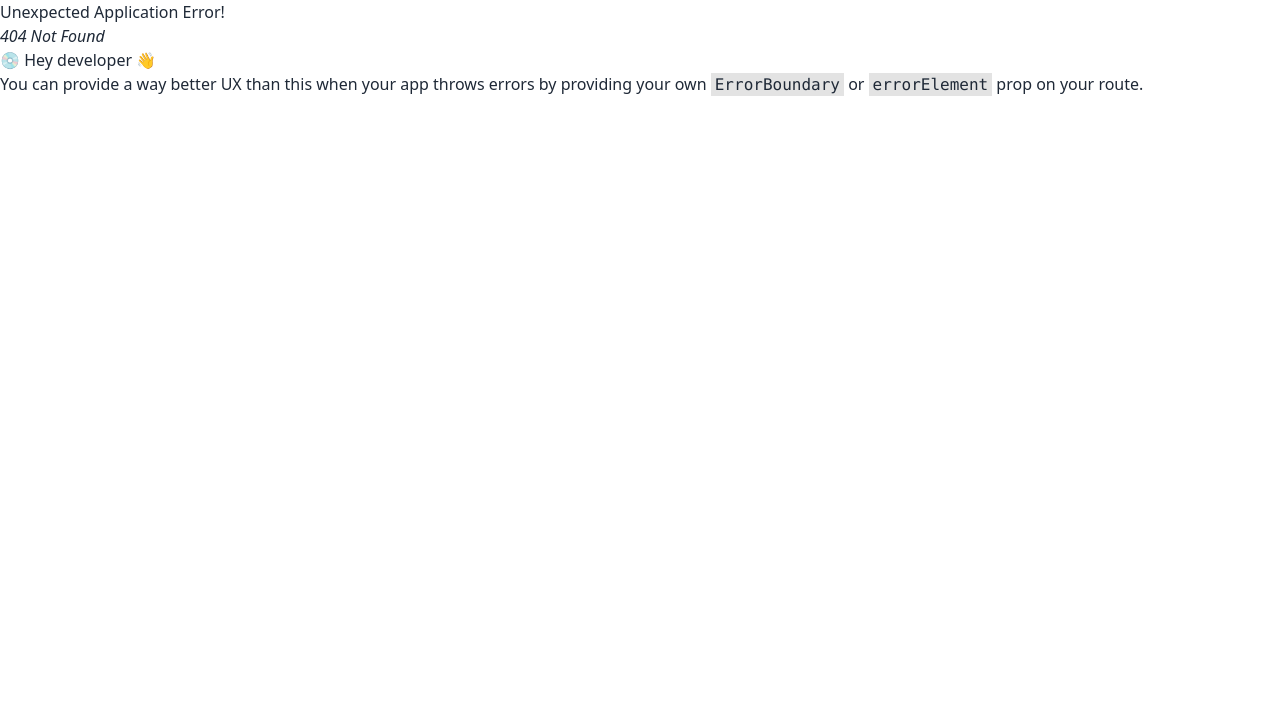
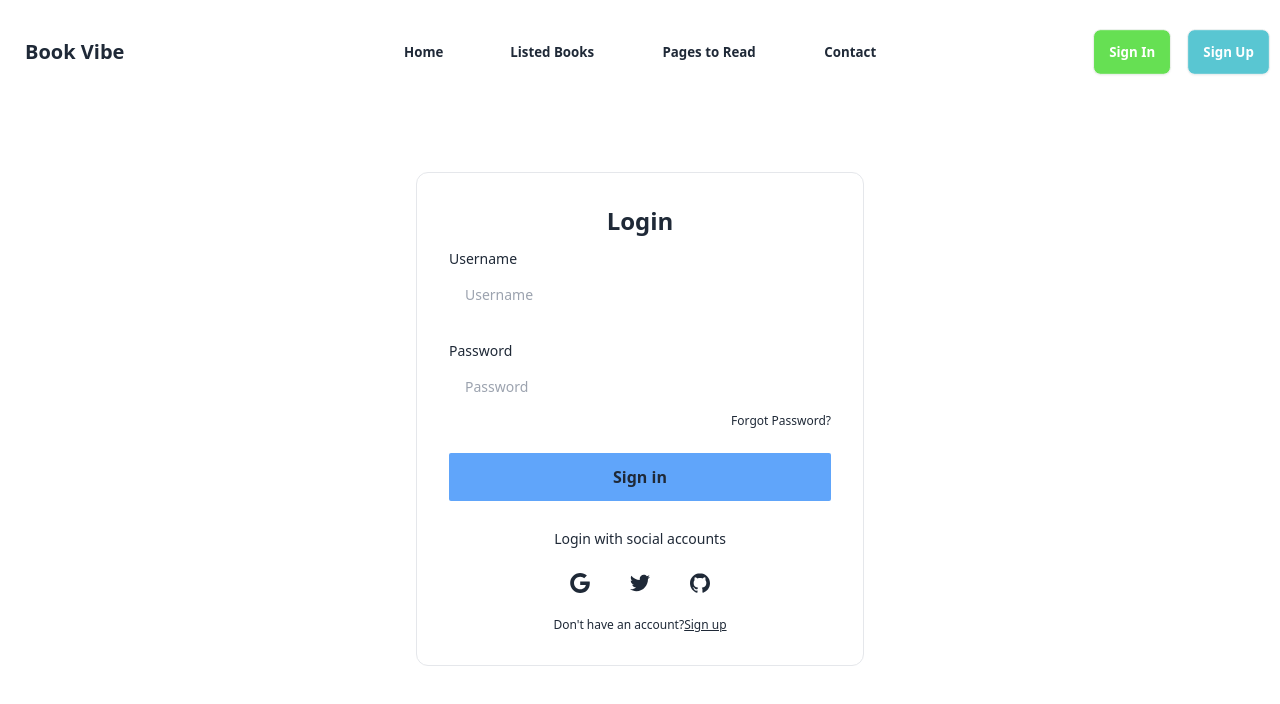
Before and after one commit to mehedi-hasan02/Book-Review, a React (Vite) app: page /signIn in a window 1280 px wide. Before the commit this address had no page. Shown: the top 704 px of the page. Built offline with nearby package versions, Linux system fonts and the light colour scheme.

Commit message:
add two route contact & signIn

```diff
--- a/src/Component/Book/BookDetails.jsx
+++ b/src/Component/Book/BookDetails.jsx
@@ -5,7 +5,6 @@
 
 const BookDetails = () => {
     const { bookId } = useParams();
-    console.log(bookId);
 
     const [books, setBooks] = useState([]);
     const [singleBook, setSingleBook] = useState(null);
--- /dev/null
+++ b/src/Component/Contact.jsx
@@ -0,0 +1,26 @@
+const Contact = () => {
+    return (
+        <section className="p-6 dark:text-gray-800 lg:mt-20 ">
+            <form novalidate="" className="container w-full max-w-xl p-8 mx-auto space-y-6 rounded-md shadow dark:bg-gray-50 border">
+                <h2 className="w-full text-3xl font-bold leading-tight">Contact us</h2>
+                <div>
+                    <label for="name" className="block mb-1 ml-1">Name</label>
+                    <input id="name" type="text" placeholder="Your name" required="" className="block w-full p-2 rounded focus:outline-none focus:ring focus:ring-opacity-25 focus:dark:ring-violet-600 dark:bg-gray-100" />
+                </div>
+                <div>
+                    <label for="email" className="block mb-1 ml-1">Email</label>
+                    <input id="email" type="email" placeholder="Your email" required="" className="block w-full p-2 rounded focus:outline-none focus:ring focus:ring-opacity-25 focus:dark:ring-violet-600 dark:bg-gray-100" />
+                </div>
+                <div>
+                    <label for="message" className="block mb-1 ml-1">Message</label>
+                    <textarea id="message" type="text" placeholder="Message..." className="block w-full p-2 rounded autoexpand focus:outline-none focus:ring focus:ring-opacity-25 focus:dark:ring-violet-600 dark:bg-gray-100"></textarea>
+                </div>
+                <div>
+                    <button type="submit" className="w-full px-4 py-2 font-bold rounded shadow focus:outline-none focus:ring hover:ring focus:ring-opacity-50 bg-green-400 focus:dark:ring-violet-600 hover:dark:ring-violet-600 dark:text-gray-50">Send</button>
+                </div>
+            </form>
+        </section>
+    );
+};
+
+export default Contact;
--- /dev/null
+++ b/src/Component/ErrorPage.jsx
@@ -0,0 +1,25 @@
+import { Link } from "react-router-dom";
+
+const ErrorPage = () => {
+    return (
+        <div className="h-100vh">
+            <section className="flex items-center h-full p-16">
+                <div className="container flex flex-col items-center justify-center px-5 mx-auto my-8">
+                    <div className="max-w-md text-center">
+                        <h2 className="mb-8 font-extrabold text-9xl dark:text-gray-400">
+                            <span className="sr-only">Error</span>404
+                        </h2>
+                        <p className="text-2xl font-semibold md:text-3xl">Sorry, we could not find this page.</p>
+                        <p className="mt-4 mb-8 dark:text-gray-600">But dont worry, you can find plenty of other things on our homepage.</p>
+                        <Link
+                            to='/'
+                            rel="noopener noreferrer" className="px-8 py-3 font-semibold rounded  bg-green-400 text-white">Back to homepage
+                        </Link>
+                    </div>
+                </div>
+            </section>
+        </div>
+    );
+};
+
+export default ErrorPage;
--- a/src/Component/Nav.jsx
+++ b/src/Component/Nav.jsx
@@ -2,7 +2,7 @@
 
 const Nav = () => {
     return (
-        <div className="navbar bg-base-100 ">
+        <div className="navbar bg-base-100">
             <div className="navbar-start">
                 <div className="dropdown">
                     <div tabIndex={0} role="button" className="btn btn-ghost lg:hidden">
@@ -12,6 +12,7 @@
                         <NavLink to='/' className={({ isActive }) => isActive ? 'text-green-400 border border-green-400 btn hover:bg-white shadow-none hover:border-green-400' : 'btn bg-white shadow-none border-none'}>Home</NavLink>
                         <NavLink to='/listedBook' className={({ isActive }) => isActive ? 'text-green-400 border border-green-400 btn hover:bg-white shadow-none hover:border-green-400' : 'btn bg-white shadow-none border-none'}>Listed Books</NavLink>
                         <NavLink to='/pagesRead' className={({ isActive }) => isActive ? 'text-green-400 border  border-green-400 btn hover:bg-white shadow-none hover:border-green-400' : 'btn bg-white shadow-none border-none'}>Pages to Read</NavLink>
+                        <NavLink to='/pagesRead' className={({ isActive }) => isActive ? 'text-green-400 border  border-green-400 btn hover:bg-white shadow-none hover:border-green-400' : 'btn bg-white shadow-none border-none'}>Contact</NavLink>
                     </ul>
                 </div>
                 <Link to='/' className="btn btn-ghost text-xl">Book Vibe</Link>
@@ -21,10 +22,11 @@
                     <NavLink to='/' className={({ isActive }) => isActive ? 'text-green-400 border border-green-400 btn hover:bg-white shadow-none hover:border-green-400' : 'btn bg-white shadow-none border-none'}>Home</NavLink>
                     <NavLink to='/listedBook' className={({ isActive }) => isActive ? 'text-green-400 border border-green-400 btn hover:bg-white shadow-none hover:border-green-400' : 'btn bg-white shadow-none border-none'}>Listed Books</NavLink>
                     <NavLink to='/pagesRead' className={({ isActive }) => isActive ? 'text-green-400 border  border-green-400 btn hover:bg-white shadow-none hover:border-green-400' : 'btn bg-white shadow-none border-none'}>Pages to Read</NavLink>
+                    <NavLink to='/contact' className={({ isActive }) => isActive ? 'text-green-400 border  border-green-400 btn hover:bg-white shadow-none hover:border-green-400' : 'btn bg-white shadow-none border-none'}>Contact</NavLink>
                 </ul>
             </div>
             <div className="lg:navbar-end hidden lg:flex">
-                <a className="btn bg-[#66e053] text-white">Sign In</a>
+                <Link to='/signIn' className="btn bg-[#66e053] text-white">Sign In</Link>
                 <a className="btn bg-[#59C6D2] ml-3 text-white">Sign Up</a>
             </div>
         </div>
--- a/src/Component/ReadBook.jsx
+++ b/src/Component/ReadBook.jsx
@@ -11,8 +11,6 @@
         setReadBooks(storeBook);
     },[])
 
-    console.log(readBooks);
-
     return (
         <div className="p-2 lg:p-0">
             {
--- a/src/Component/ReadedBook.jsx
+++ b/src/Component/ReadedBook.jsx
@@ -2,7 +2,7 @@
 import { MdMenuBook } from "react-icons/md";
 import { Link } from "react-router-dom";
 const ReadedBook = ({book}) => {
-    const {image,bookName,author,tags,publisher,totalPages,category,yearOfPublishing,rating} = book;
+    const {image,bookName,author,tags,publisher,totalPages,category,yearOfPublishing,rating,bookId} = book;
     return (
         <div className="flex flex-col lg:flex-row border mt-8 p-6 rounded-xl gap-6">
             <div className="bg-[#1313130D] p-12 rounded-xl flex justify-center items-center">
@@ -34,7 +34,9 @@
                 <div className="flex flex-wrap lg:flex-nowrap gap-3 mt-6">
                     <p className="p-3 rounded-full bg-[#ecf2fa] text-[#328EFF] lg:px-5">Category: {category}</p>
                     <p className="p-3 rounded-full bg-[#fdf6ec] text-[#FFAC33] lg:px-5">Rating: {rating}</p>
-                    <Link className="bg-[#23BE0A] p-3 rounded-full px-5 text-white w-full lg:w-[150px] text-center ">View Details</Link>
+                    <Link
+                        to={`/book/${bookId}`}
+                    className="bg-[#23BE0A] p-3 rounded-full px-5 text-white w-full lg:w-[150px] text-center ">View Details</Link>
                 </div>
 
 
--- /dev/null
+++ b/src/Component/SignIn.jsx
@@ -0,0 +1,50 @@
+
+
+const SignIn = () => {
+    return (
+        <div className="w-full max-w-md p-8 space-y-3 rounded-xl dark:bg-gray-50 dark:text-gray-800 mx-auto lg:mt-20 border">
+            <h1 className="text-2xl font-bold text-center">Login</h1>
+            <form novalidate="" action="" className="space-y-6">
+                <div className="space-y-1 text-sm">
+                    <label for="username" className="block dark:text-gray-600">Username</label>
+                    <input type="text" name="username" id="username" placeholder="Username" className="w-full px-4 py-3 rounded-md  dark:bg-gray-50 dark:text-gray-800 focus:dark:border-violet-600" />
+                </div>
+                <div className="space-y-1 text-sm">
+                    <label for="password" className="block dark:text-gray-600">Password</label>
+                    <input type="password" name="password" id="password" placeholder="Password" className="w-full px-4 py-3 rounded-md  dark:bg-gray-50 dark:text-gray-800 focus:dark:border-violet-600" />
+                    <div className="flex justify-end text-xs dark:text-gray-600">
+                        <a rel="noopener noreferrer" href="#">Forgot Password?</a>
+                    </div>
+                </div>
+                <button className="block w-full p-3 text-center rounded-sm dark:text-gray-50 bg-blue-400 font-bold">Sign in</button>
+            </form>
+            <div className="flex items-center pt-4 space-x-1">
+                <div className="flex-1 h-px sm:w-16 dark:bg-gray-300"></div>
+                <p className="px-3 text-sm dark:text-gray-600">Login with social accounts</p>
+                <div className="flex-1 h-px sm:w-16 dark:bg-gray-300"></div>
+            </div>
+            <div className="flex justify-center space-x-4">
+                <button aria-label="Log in with Google" className="p-3 rounded-sm">
+                    <svg xmlns="http://www.w3.org/2000/svg" viewBox="0 0 32 32" className="w-5 h-5 fill-current">
+                        <path d="M16.318 13.714v5.484h9.078c-0.37 2.354-2.745 6.901-9.078 6.901-5.458 0-9.917-4.521-9.917-10.099s4.458-10.099 9.917-10.099c3.109 0 5.193 1.318 6.38 2.464l4.339-4.182c-2.786-2.599-6.396-4.182-10.719-4.182-8.844 0-16 7.151-16 16s7.156 16 16 16c9.234 0 15.365-6.49 15.365-15.635 0-1.052-0.115-1.854-0.255-2.651z"></path>
+                    </svg>
+                </button>
+                <button aria-label="Log in with Twitter" className="p-3 rounded-sm">
+                    <svg xmlns="http://www.w3.org/2000/svg" viewBox="0 0 32 32" className="w-5 h-5 fill-current">
+                        <path d="M31.937 6.093c-1.177 0.516-2.437 0.871-3.765 1.032 1.355-0.813 2.391-2.099 2.885-3.631-1.271 0.74-2.677 1.276-4.172 1.579-1.192-1.276-2.896-2.079-4.787-2.079-3.625 0-6.563 2.937-6.563 6.557 0 0.521 0.063 1.021 0.172 1.495-5.453-0.255-10.287-2.875-13.52-6.833-0.568 0.964-0.891 2.084-0.891 3.303 0 2.281 1.161 4.281 2.916 5.457-1.073-0.031-2.083-0.328-2.968-0.817v0.079c0 3.181 2.26 5.833 5.26 6.437-0.547 0.145-1.131 0.229-1.724 0.229-0.421 0-0.823-0.041-1.224-0.115 0.844 2.604 3.26 4.5 6.14 4.557-2.239 1.755-5.077 2.801-8.135 2.801-0.521 0-1.041-0.025-1.563-0.088 2.917 1.86 6.36 2.948 10.079 2.948 12.067 0 18.661-9.995 18.661-18.651 0-0.276 0-0.557-0.021-0.839 1.287-0.917 2.401-2.079 3.281-3.396z"></path>
+                    </svg>
+                </button>
+                <button aria-label="Log in with GitHub" className="p-3 rounded-sm">
+                    <svg xmlns="http://www.w3.org/2000/svg" viewBox="0 0 32 32" className="w-5 h-5 fill-current">
+                        <path d="M16 0.396c-8.839 0-16 7.167-16 16 0 7.073 4.584 13.068 10.937 15.183 0.803 0.151 1.093-0.344 1.093-0.772 0-0.38-0.009-1.385-0.015-2.719-4.453 0.964-5.391-2.151-5.391-2.151-0.729-1.844-1.781-2.339-1.781-2.339-1.448-0.989 0.115-0.968 0.115-0.968 1.604 0.109 2.448 1.645 2.448 1.645 1.427 2.448 3.744 1.74 4.661 1.328 0.14-1.031 0.557-1.74 1.011-2.135-3.552-0.401-7.287-1.776-7.287-7.907 0-1.751 0.62-3.177 1.645-4.297-0.177-0.401-0.719-2.031 0.141-4.235 0 0 1.339-0.427 4.4 1.641 1.281-0.355 2.641-0.532 4-0.541 1.36 0.009 2.719 0.187 4 0.541 3.043-2.068 4.381-1.641 4.381-1.641 0.859 2.204 0.317 3.833 0.161 4.235 1.015 1.12 1.635 2.547 1.635 4.297 0 6.145-3.74 7.5-7.296 7.891 0.556 0.479 1.077 1.464 1.077 2.959 0 2.14-0.020 3.864-0.020 4.385 0 0.416 0.28 0.916 1.104 0.755 6.4-2.093 10.979-8.093 10.979-15.156 0-8.833-7.161-16-16-16z"></path>
+                    </svg>
+                </button>
+            </div>
+            <p className="text-xs text-center sm:px-6 dark:text-gray-600">Don't have an account?
+                <a rel="noopener noreferrer" href="#" className="underline dark:text-gray-800">Sign up</a>
+            </p>
+        </div>
+    );
+};
+
+export default SignIn;
--- a/src/Pages/ListedBook.jsx
+++ b/src/Pages/ListedBook.jsx
@@ -1,8 +1,11 @@
-import { useState } from "react";
+import {  useState } from "react";
 import { Link, Outlet } from "react-router-dom";
+
 
 const ListedBook = () => {
     const [tabIndex, setTabIndex] = useState(0);
+
+    // console.log(readBooks);
     return (
         <div className="">
             <div className="bg-[#1313130D] text-center p-8 rounded-xl">
@@ -12,9 +15,9 @@
                 <details className="dropdown">
                     <summary className="m-1 btn bg-[#23BE0A] text-white hover:bg-[#23BE0A] px-8">Sort By</summary>
                     <ul className="p-2 shadow menu dropdown-content z-[1] bg-base-100 rounded-box w-52">
-                        <li><a>Rating</a></li>
-                        <li><a>Number of Pages</a></li>
-                        <li><a>Publish Year</a></li>
+                        <li><Link>Rating</Link></li>
+                        <li><Link>Number of Pages</Link></li>
+                        <li><Link>Publish Year</Link></li>
                     </ul>
                 </details>
             </div>
--- a/src/main.jsx
+++ b/src/main.jsx
@@ -9,11 +9,15 @@
 import ReadBook from './Component/ReadBook.jsx';
 import WishList from './Pages/WishList.jsx';
 import { Toaster } from 'react-hot-toast';
+import ErrorPage from './Component/ErrorPage.jsx';
+import Contact from './Component/Contact.jsx';
+import SignIn from './Component/SignIn.jsx';
 
 const router = createBrowserRouter([
   {
     path: "/",
     element: <MainLayout />,
+    errorElement:<ErrorPage/>,
     children: [
       {
         path: '/',
@@ -48,18 +52,14 @@
         path: '/book/:bookId',
         element: <BookDetails />,
         loader: ({ params }) => fetch(`fakeData.json/${params.bookId}`),
-        // children:[
-        //   {
-        //     index: true,
-        //     element: <ReadBook/>,
-        //     loader:({params})=>fetch(`fakeData.json/${params.bookId}`),
-        //   },
-        //   {
-        //     path: 'wishList',
-        //     element: <WishList/>,
-        //     loader:({params})=>fetch(`fakeData.json/${params.bookId}`),
-        //   }
-        // ]
+      },
+      {
+        path:'/contact',
+        element:<Contact/>
+      },
+      {
+        path: '/signIn',
+        element: <SignIn/>
       }
     ]
   },
```
